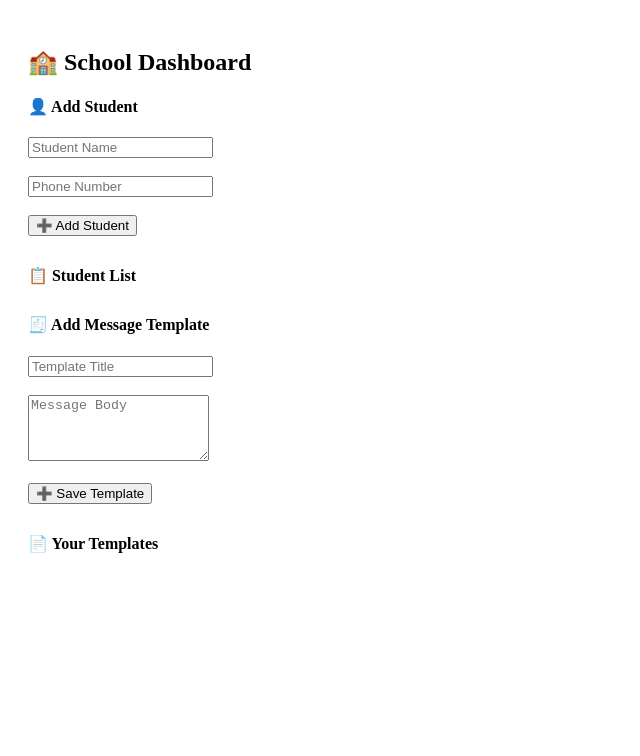
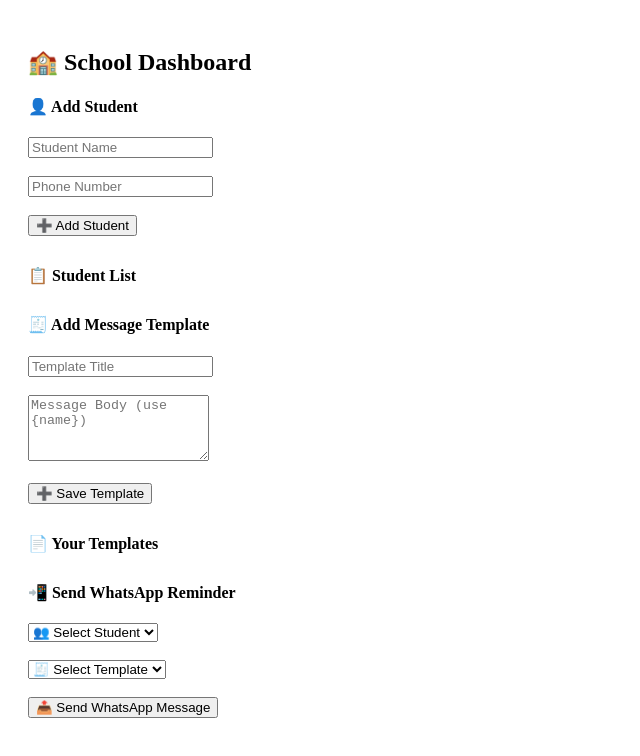
Before and after one commit to jeswanth911/school-wa-app, a React (Create React App) app: page /school-dashboard in a window 1280 px wide. Shown: the top 756 px of the page, without its empty margins (0-640 px from the left). Built offline with nearby package versions, Linux system fonts and the light colour scheme; the HTML template or start-up script is replaced by a standard one.

Commit message:
Update SchoolDashboard.js

```diff
--- a/src/pages/SchoolDashboard.js
+++ b/src/pages/SchoolDashboard.js
@@ -10,6 +10,9 @@ export default function SchoolDashboard() {
   const [templateTitle, setTemplateTitle] = useState("");
   const [templateMessage, setTemplateMessage] = useState("");
   const [templates, setTemplates] = useState([]);
+
+  const [selectedStudent, setSelectedStudent] = useState("");
+  const [selectedTemplate, setSelectedTemplate] = useState("");
 
   const user = auth.currentUser;
 
@@ -27,7 +30,7 @@ export default function SchoolDashboard() {
       alert("Student added!");
       setName("");
       setPhone("");
-      fetchStudents(); // reload
+      fetchStudents();
     } catch (error) {
       console.error("Error adding student: ", error);
     }
@@ -71,6 +74,23 @@ export default function SchoolDashboard() {
     setTemplates(tempList);
   };
 
+  const handleSend = () => {
+    if (!selectedStudent || !selectedTemplate) {
+      alert("Please select both student and template");
+      return;
+    }
+
+    const student = JSON.parse(selectedStudent);
+    const template = JSON.parse(selectedTemplate);
+
+    let message = template.message
+      .replace("{name}", student.name || "")
+      .replace("{phone}", student.phone || "");
+
+    const url = `https://wa.me/91${student.phone}?text=${encodeURIComponent(message)}`;
+    window.open(url, "_blank");
+  };
+
   useEffect(() => {
     if (user) {
       fetchStudents();
@@ -82,6 +102,7 @@ export default function SchoolDashboard() {
     <div style={{ padding: "20px" }}>
       <h2>🏫 School Dashboard</h2>
 
+      {/* Add Student Section */}
       <h4>👤 Add Student</h4>
       <input
         type="text"
@@ -97,6 +118,7 @@ export default function SchoolDashboard() {
       /><br /><br />
       <button onClick={addStudent}>➕ Add Student</button>
 
+      {/* Student List */}
       <h4 style={{ marginTop: "30px" }}>📋 Student List</h4>
       <ul>
         {students.map((s, index) => (
@@ -104,6 +126,7 @@ export default function SchoolDashboard() {
         ))}
       </ul>
 
+      {/* Add Template Section */}
       <h4 style={{ marginTop: "30px" }}>🧾 Add Message Template</h4>
       <input
         type="text"
@@ -113,12 +136,13 @@ export default function SchoolDashboard() {
       /><br /><br />
       <textarea
         rows="4"
-        placeholder="Message Body"
+        placeholder="Message Body (use {name})"
         value={templateMessage}
         onChange={(e) => setTemplateMessage(e.target.value)}
       /><br /><br />
       <button onClick={addTemplate}>➕ Save Template</button>
 
+      {/* Template List */}
       <h4 style={{ marginTop: "30px" }}>📄 Your Templates</h4>
       <ul>
         {templates.map((t, idx) => (
@@ -127,6 +151,28 @@ export default function SchoolDashboard() {
           </li>
         ))}
       </ul>
+
+      {/* WhatsApp Send Section */}
+      <h4 style={{ marginTop: "30px" }}>📲 Send WhatsApp Reminder</h4>
+      <select onChange={(e) => setSelectedStudent(e.target.value)}>
+        <option value="">👥 Select Student</option>
+        {students.map((s, i) => (
+          <option key={i} value={JSON.stringify(s)}>
+            {s.name} - {s.phone}
+          </option>
+        ))}
+      </select><br /><br />
+
+      <select onChange={(e) => setSelectedTemplate(e.target.value)}>
+        <option value="">🧾 Select Template</option>
+        {templates.map((t, i) => (
+          <option key={i} value={JSON.stringify(t)}>
+            {t.title}
+          </option>
+        ))}
+      </select><br /><br />
+
+      <button onClick={handleSend}>📤 Send WhatsApp Message</button>
     </div>
   );
 }
```
